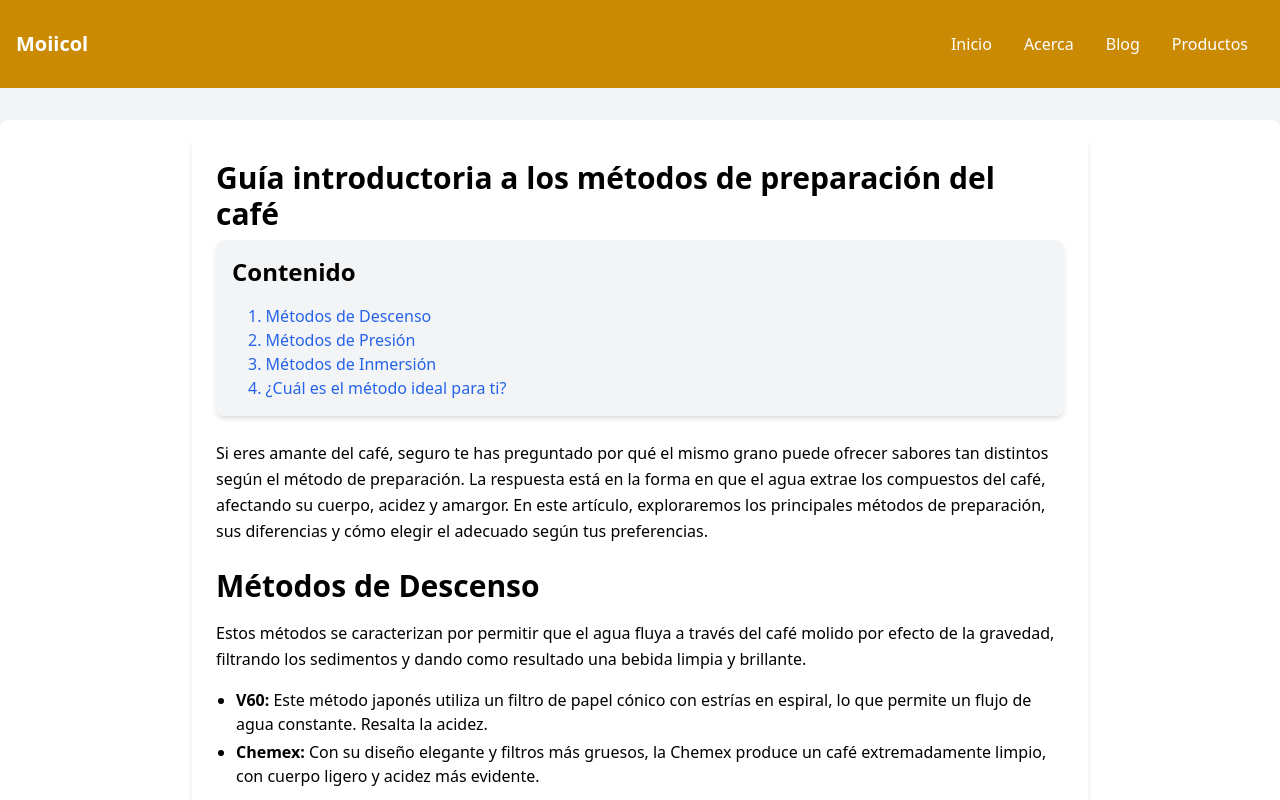
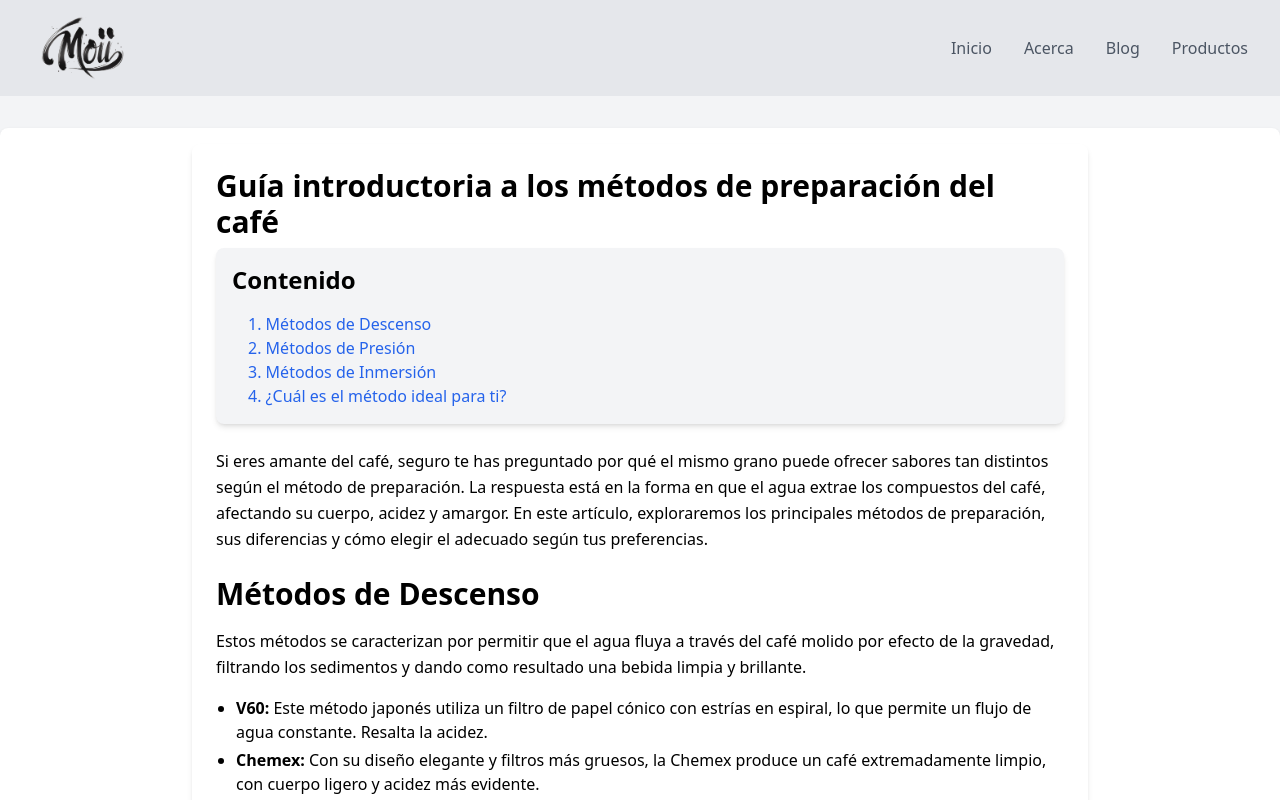
Before and after one commit to danielcaicedoj/moiicol-website, a React (Vite) app: page /blog/guia-introductoria-metodos-general in a window 1280 px wide. Shown: the top 800 px of the page. Built offline with nearby package versions, Linux system fonts and the light colour scheme.

Commit message:
add logo to navbar

```diff
--- a/src/components/Navbar.jsx
+++ b/src/components/Navbar.jsx
@@ -1,6 +1,7 @@
 import React, { useState } from "react";
 import { Link } from "react-router-dom";
 import { FiMenu, FiX } from "react-icons/fi"; // Iconos de hamburguesa y cierre
+import logo from "../assets/moii-logo.png";
 
 function Navbar() {
   const [isOpen, setIsOpen] = useState(false);
@@ -15,15 +16,15 @@ function Navbar() {
   };
 
   return (
-    <nav className="bg-yellow-600 p-4">
+    <nav className="bg-gray-200 p-4">
       <div className="container mx-auto flex justify-between items-center">
         {/* Logo */}
-        <Link to="/" className="text-white font-bold text-xl">
-          Moiicol
+        <Link to="/" className="text-black font-bold text-xl">
+          <img src={logo} alt="Moii Logo" className="h-16 w-auto object-contain ml-4" />
         </Link>
 
         {/* Botón de menú para móviles */}
-        <button className="md:hidden text-white text-2xl" onClick={toggleMenu}>
+        <button className="md:hidden text-black text-2xl" onClick={toggleMenu}>
           {isOpen ? <FiX /> : <FiMenu />}
         </button>
 
@@ -31,18 +32,18 @@ function Navbar() {
         <div
           className={`${
             isOpen ? "block" : "hidden"
-          } md:flex flex-col md:flex-row absolute md:static top-16 left-0 w-full md:w-auto bg-yellow-600 md:bg-transparent text-center md:text-left`}
+          } md:flex flex-col md:flex-row absolute md:static top-24 left-0 w-full md:w-auto bg-gray-200 md:bg-transparent text-center md:text-left`}
         >
-          <Link to="/" className="block text-white hover:text-sky-300 p-4 border-b md:border-none" onClick={closeMenu}>
+          <Link to="/" className="block text-gray-600 hover:text-black p-4 border-b md:border-none" onClick={closeMenu}>
             Inicio
           </Link>
-          <Link to="/about" className="block text-white hover:text-sky-300 p-4 border-b md:border-none" onClick={closeMenu}>
+          <Link to="/about" className="block text-gray-600 hover:text-black p-4 border-b md:border-none" onClick={closeMenu}>
             Acerca
           </Link>
-          <Link to="/blog" className="block text-white hover:text-sky-300 p-4 border-b md:border-none" onClick={closeMenu}>
+          <Link to="/blog" className="block text-gray-600 hover:text-black p-4 border-b md:border-none" onClick={closeMenu}>
             Blog
           </Link>
-          <Link to="/contact" className="block text-white hover:text-sky-300 p-4 border-b md:border-none" onClick={closeMenu}>
+          <Link to="/contact" className="block text-gray-600 hover:text-black p-4 border-b md:border-none" onClick={closeMenu}>
             Productos
           </Link>
         </div>
```
Also changed, not shown: src/assets/moii-logo.png (added).
